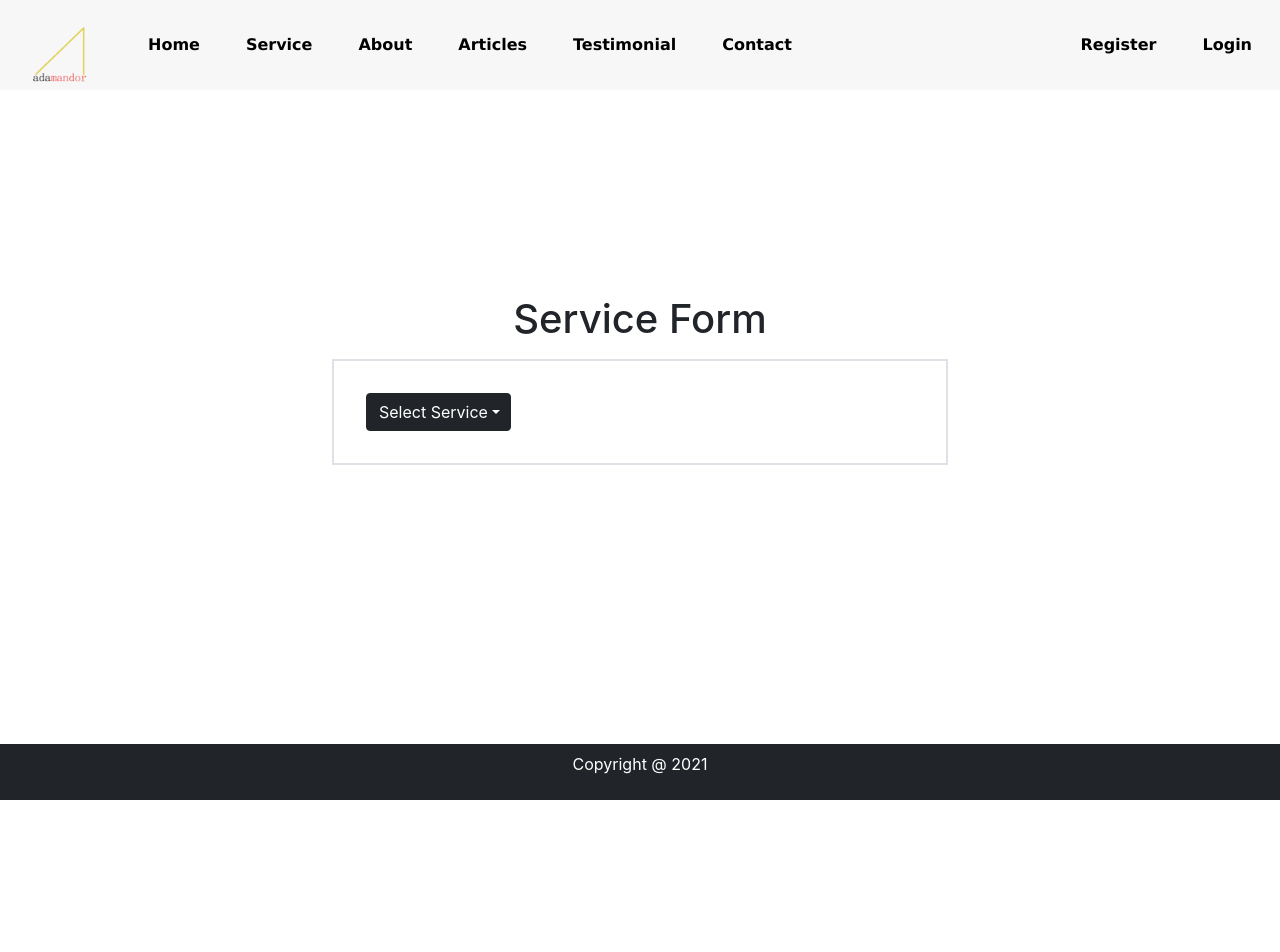
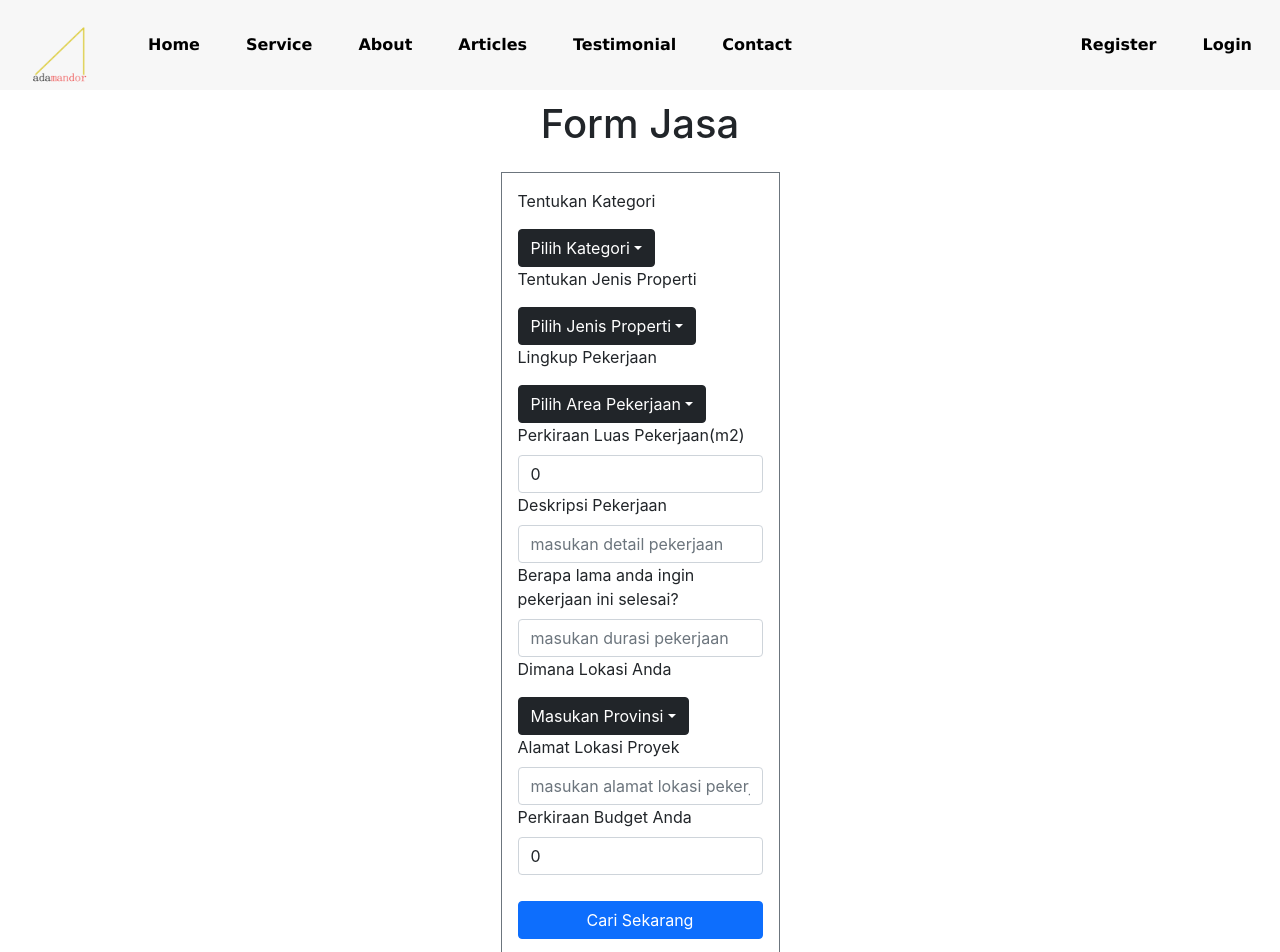
Before and after one commit to Faayakhun/Final--Project, a React (Create React App) app: page /service in a window 1280 px wide. Shown: the top 952 px of the page. Before the commit the page ends 800 px from the top, so only its background shows below. Built offline with nearby package versions, Linux system fonts and the light colour scheme.

Commit message:
add new jasa page

```diff
--- a/src/components/PrivateRoute.js
+++ b/src/components/PrivateRoute.js
@@ -14,6 +14,7 @@ import ProfileUser from '../pages/ProfileUser'
 import ProfileMandor from '../pages/ProfileMandor'
 import ProfileVendor from '../pages/ProfileVendor'
 import Cart from '../pages/Cart'
+import Jasa from '../pages/Jasa'
 
 function PrivateRoute() {
     const userLoggedIn = useSelector((state)=>state.user.isLoggedIn)
@@ -44,7 +45,7 @@ function PrivateRoute() {
             <LoginUser />
           </Route>
           <Route path = "/service">
-          <Service />
+          <Jasa />
           </Route>
           <Route path = "/cart">
             {userLoggedIn ? <Cart /> : <Redirect to = "/loginuser"/> }
--- /dev/null
+++ b/src/pages/Jasa.js
@@ -0,0 +1,176 @@
+import '../App.css';
+import {useState} from 'react'
+import {useDispatch} from 'react-redux'
+import {Container ,Form, Row , Col , Button, Dropdown} from 'react-bootstrap'
+
+function Jasa() {
+    const dispatch = useDispatch()
+    const [category,setCategory] = useState("Pilih Kategori")
+    const [notes, setNotes] = useState("")
+    const [area,setArea] = useState("Pilih Area Pekerjaan")
+    const [properti,setProperti] = useState("Pilih Jenis Properti")
+    const [luas, setLuas] = useState(0)
+    const [durasi,setDurasi] = useState("")
+    const [lokasi,setLokasi] = useState("Masukan Provinsi")
+    const [alamat, setAlamat] = useState("")
+    const [biaya, setBiaya] = useState(0)
+    let jasa = {
+        category: category,
+        catatan: notes,
+        areaPekerjaan: area,
+        jenisProperti: properti,
+        lokasiProyek: lokasi,
+        alamatProyek: alamat,
+        luasAreaPekerjaan: luas,
+        durasiPekerjaan: durasi,
+        budgetUser: biaya
+    }
+    function hitCategory (param){
+        setCategory(param.target.innerHTML)
+    }
+    function hitProperti (param){
+        setProperti(param.target.innerHTML)
+    }
+    function hitArea (param){
+        setArea(param.target.innerHTML)
+    }
+    function trackLuas (param){
+        setLuas(param.target.value)
+    }
+    function trackNotes (param){
+        setNotes(param.target.value)
+    }
+    function trackDurasi (param){
+        setDurasi(param.target.value)
+    }
+    function hitLokasi (param){
+        setLokasi(param.target.innerHTML)
+    }
+    function trackAlamat (param){
+        setAlamat(param.target.value)
+    }
+    function trackBiaya (param){
+        setBiaya(param.target.value)
+    }
+    return (
+        <div className="body-content">
+            <Container className="d-flex flex-column align-content-center">
+                <h1>Form Jasa</h1>
+                <Form className="text-start w-25 align-self-center border border-secondary p-3 mt-3">
+                    <div className="form-group text-left">
+                    <Form.Label>Tentukan Kategori</Form.Label>
+                    <Dropdown className="mt-2">
+                                    <Dropdown.Toggle variant="dark" id="dropdown-basic" >
+                                        {category}
+                                    </Dropdown.Toggle>
+                                    <Dropdown.Menu>
+                                        <Dropdown.Item href="#/action-1" onClick={hitCategory}>Renovasi</Dropdown.Item>
+                                        <Dropdown.Item href="#/action-1" onClick={hitCategory}>Perbaikan</Dropdown.Item>
+                                        <Dropdown.Item href="#/action-1" onClick={hitCategory}>Pemasangan</Dropdown.Item>
+                                        <Dropdown.Item href="#/action-1" onClick={hitCategory}>Pembangunan</Dropdown.Item>
+                                    </Dropdown.Menu>
+                    </Dropdown>
+                    </div>
+                    <div className="form-group text-left">
+                    <Form.Label>Tentukan Jenis Properti</Form.Label>
+                    <Dropdown className="mt-2">
+                                    <Dropdown.Toggle variant="dark" id="dropdown-basic" >
+                                        {properti}
+                                    </Dropdown.Toggle>
+                                    <Dropdown.Menu>
+                                        <Dropdown.Item href="#/action-1" onClick={hitProperti}>Rumah</Dropdown.Item>
+                                        <Dropdown.Item href="#/action-1" onClick={hitProperti}>Ruko</Dropdown.Item>
+                                        <Dropdown.Item href="#/action-1" onClick={hitProperti}>Apartemen</Dropdown.Item>
+                                        <Dropdown.Item href="#/action-1" onClick={hitProperti}>Gedung</Dropdown.Item>
+                                    </Dropdown.Menu>
+                    </Dropdown>
+                    </div>
+                    <div className="form-group text-left">
+                    <Form.Label>Lingkup Pekerjaan</Form.Label>
+                    <Dropdown className="mt-2">
+                                    <Dropdown.Toggle variant="dark" id="dropdown-basic" >
+                                        {area}
+                                    </Dropdown.Toggle>
+                                    <Dropdown.Menu>
+                                        <Dropdown.Item href="#/action-1" onClick={hitArea}>1 Ruangan</Dropdown.Item>
+                                        <Dropdown.Item href="#/action-1" onClick={hitArea}>2-3 Ruangan</Dropdown.Item>
+                                        <Dropdown.Item href="#/action-1" onClick={hitArea}>5-7 Ruangan</Dropdown.Item>
+                                        <Dropdown.Item href="#/action-1" onClick={hitArea}>Lebih banyak dari 7 ruangan</Dropdown.Item>
+                                    </Dropdown.Menu>
+                    </Dropdown>
+                    </div>
+                    <div className="form-group text-left">
+                    <Form.Label>Perkiraan Luas Pekerjaan(m2)</Form.Label>
+                    <Form.Control
+                        type="text"
+                        name="luas"
+                        value={jasa.luasAreaPekerjaan}
+                        placeholder="masukan perkiraan luas pekerjaan"
+                        onChange={trackLuas}
+                    />
+                    </div>
+                    <div className="form-group text-left">
+                    <Form.Label>Deskripsi Pekerjaan</Form.Label>
+                    <Form.Control
+                        type="text"
+                        name="deskripsi"
+                        value={jasa.catatan}
+                        placeholder="masukan detail pekerjaan"
+                        onChange={trackNotes}
+                    />
+                    </div>
+                    <div className="form-group text-left">
+                    <Form.Label>Berapa lama anda ingin pekerjaan ini selesai?</Form.Label>
+                    <Form.Control
+                        type="text"
+                        name="durasi"
+                        value={jasa.durasiPekerjaan}
+                        placeholder="masukan durasi pekerjaan"
+                        onChange={trackDurasi}
+                    />
+                    </div>
+                    <div className="form-group text-left">
+                    <Form.Label>Dimana Lokasi Anda</Form.Label>
+                    <Dropdown className="mt-2">
+                                    <Dropdown.Toggle variant="dark" id="dropdown-basic" >
+                                        {lokasi}
+                                    </Dropdown.Toggle>
+                                    <Dropdown.Menu>
+                                        <Dropdown.Item href="#/action-1" onClick={hitLokasi}>Jakarta</Dropdown.Item>
+                                        <Dropdown.Item href="#/action-1" onClick={hitLokasi}>Bogor</Dropdown.Item>
+                                        <Dropdown.Item href="#/action-1" onClick={hitLokasi}>Depok</Dropdown.Item>
+                                        <Dropdown.Item href="#/action-1" onClick={hitLokasi}>Tangerang</Dropdown.Item>
+                                        <Dropdown.Item href="#/action-1" onClick={hitLokasi}>Bekasi</Dropdown.Item>
+                                    </Dropdown.Menu>
+                                </Dropdown>
+                    </div>
+                    <div className="form-group text-left">
+                    <Form.Label>Alamat Lokasi Proyek</Form.Label>
+                    <Form.Control
+                        type="text"
+                        name="alamat"
+                        value={jasa.alamatProyek}
+                        placeholder="masukan alamat lokasi pekerjaan"
+                        onChange={trackAlamat}
+                    />
+                    </div>
+                    <div className="form-group text-left">
+                    <Form.Label>Perkiraan Budget Anda</Form.Label>
+                    <Form.Control
+                        type="number"
+                        name="budget"
+                        value={jasa.budgetUser}
+                        placeholder="masukan perkiraan budget pekerjaan"
+                        onChange={trackBiaya}
+                    />
+                    </div>
+                    <div className="form-check">
+                    </div>
+                    <button className = "btn btn-primary w-100">Cari Sekarang</button>
+                </Form>
+            </Container>
+        </div>
+    )
+}
+
+export default Jasa
```
